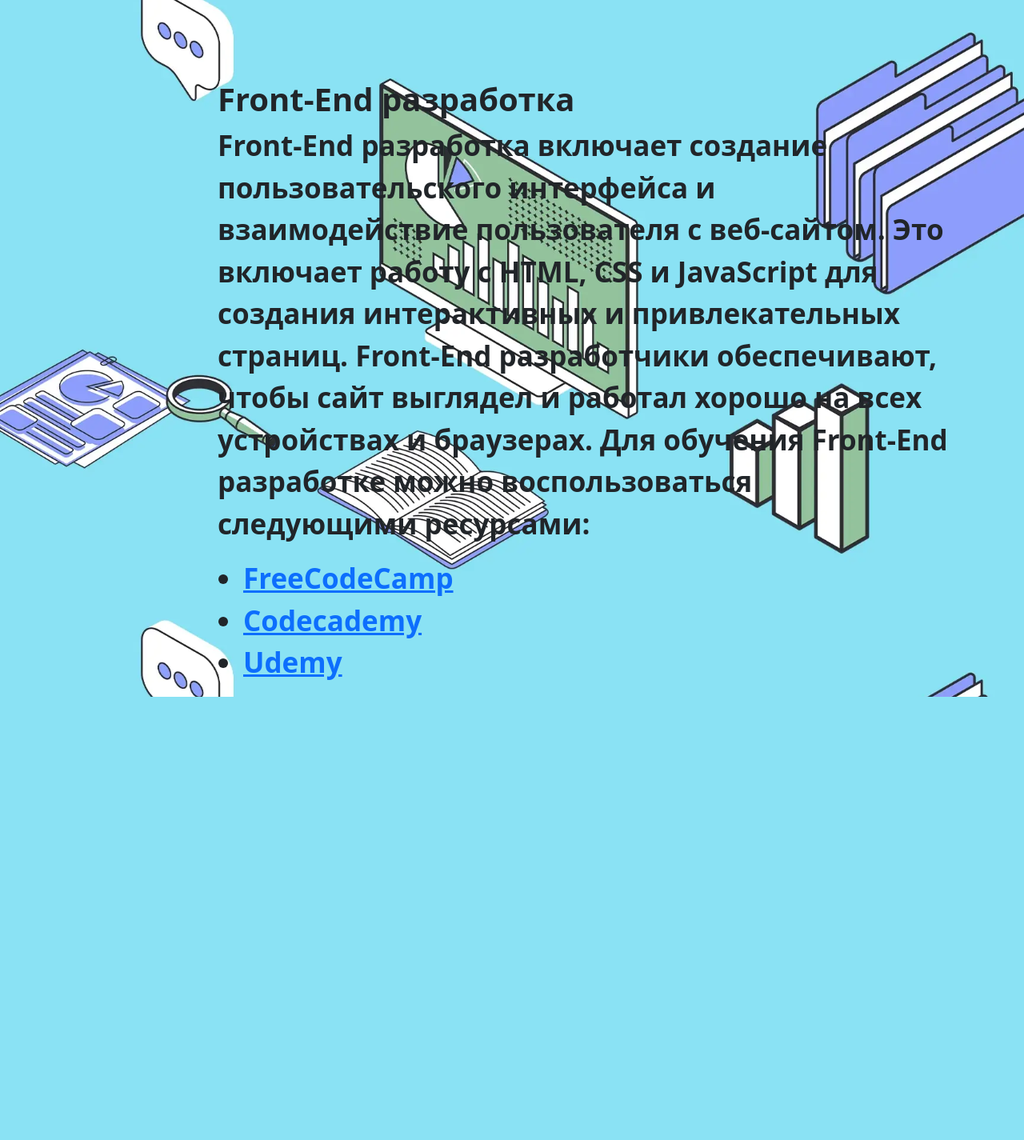
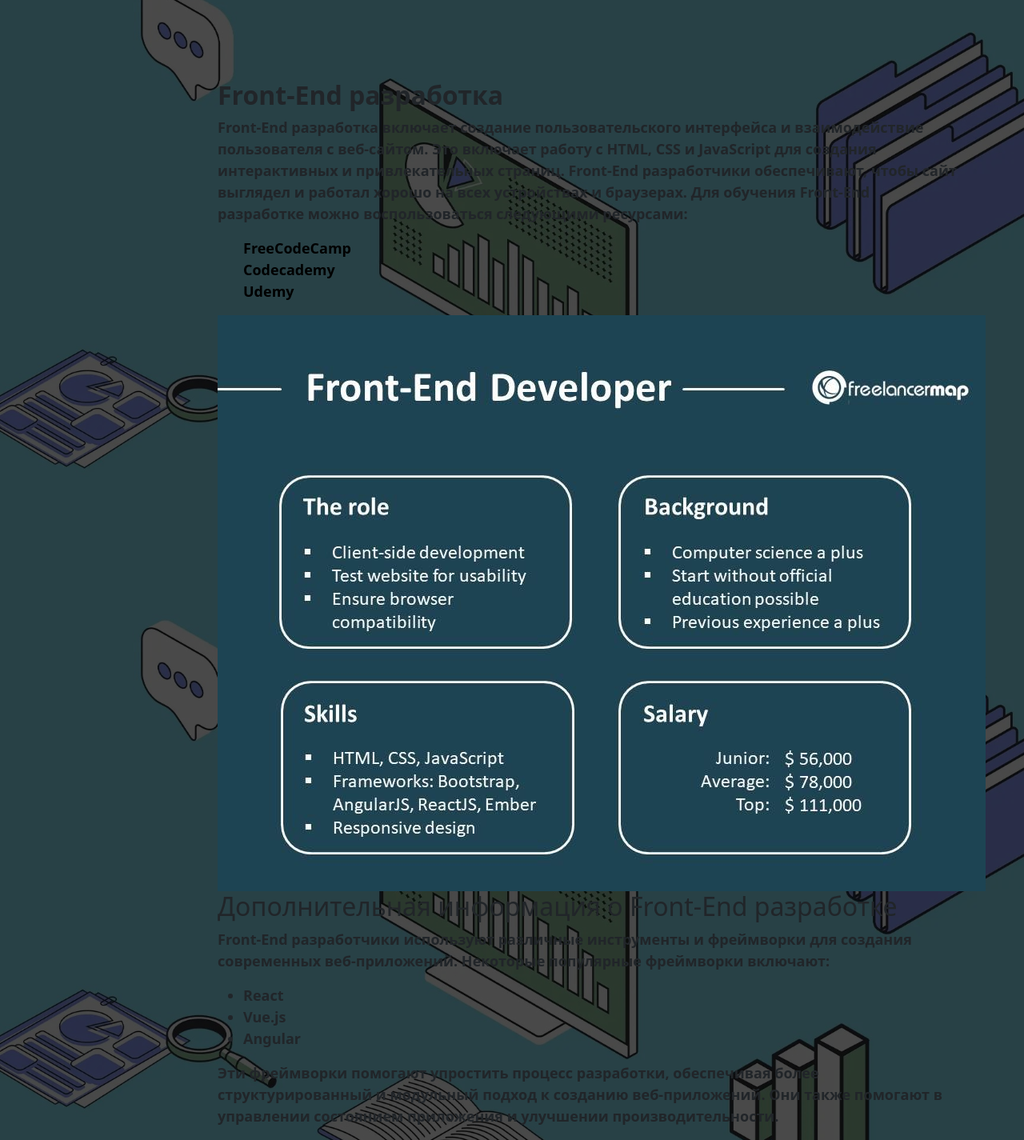
Before and after one commit to Suppyour/Django, a Django app: page / in a window 1280 px wide. Shown: the part 56-1481 px from the top of the page at 80% size. Before the commit the page ends 927 px from the top, so only its background shows below. Run offline with Django 5.2, Linux system fonts and the light colour scheme; some libraries are stand-ins or nearby versions.

Commit message:
Затенил bg добавил новую страничку и другое (#8)

```diff
--- a/develop/cringe/main/static/deps/css/my_css.css
+++ b/develop/cringe/main/static/deps/css/my_css.css
@@ -5,7 +5,21 @@ body {
   background-position: center center;
   background-size: cover;
   height: 100%;
+  position: relative;
+  background-color: rgba(0, 0, 0, 0.5); /* Черный цвет с 50% прозрачностью */
 }
+
+body::before {
+  content: "";
+  position: absolute;
+  top: 0;
+  left: 0;
+  width: 100%;
+  height: 100%;
+  background-color: rgba(0, 0, 0, 0.5); /* Черный цвет с 50% прозрачностью */
+  z-index: -1;
+}
+
 
 .dropdown-toggle::after {
   content: none;
@@ -36,3 +50,52 @@ body {
   border-radius: 15px;
   font-size: 0.7rem;
 }
+
+/* svoe */
+
+.title {
+  text-align: left;
+  width: 100%;
+  font-weight: bold;
+  margin-top: 50px;
+  padding-top: 50px;
+  font-size: 2em;
+}
+
+.description {
+  font-size: 1.2em;
+  text-align: left;
+  width: 100%;
+  font-weight: bold;
+}
+
+.resource-list {
+  text-align: left;
+  width: 100%;
+  font-size: 1.2em;
+}
+
+.resource-list li {
+  list-style-type: none;
+}
+
+.resource-list li a {
+  font-weight: bold;
+  text-decoration: none;
+  color: #000;
+}
+
+.resource-list li a:hover {
+  text-decoration: underline;
+}
+
+.image-row {
+  display: flex;
+  justify-content: space-between;
+  margin-top: 20px;
+}
+
+.image-row img {
+  width: 30%;
+  height: auto;
+}
--- a/develop/cringe/main/templates/main/base.html
+++ b/develop/cringe/main/templates/main/base.html
@@ -16,7 +16,7 @@
     <link rel="icon" type="image/png" sizes="32x32" href="{% static 'deps/favicon/favicon-32x32.png' %}">
     <link rel="icon" type="image/png" sizes="16x16" href="{% static 'deps/favicon/favicon-16x16.png' %}">
     <link rel="manifest" href="{% static 'deps/favicon/site.webmanifest' %}">
-    <title>Home</title>
+    <title>{{title}}</title>
 </head>
 
 
--- a/develop/cringe/main/templates/main/index.html
+++ b/develop/cringe/main/templates/main/index.html
@@ -1,4 +1,5 @@
 {% extends "main/base.html" %}
+
 {% load static %}
 
 {% block css %}
@@ -6,18 +7,36 @@
 {% endblock css %}
 
 {% block content %}
-
-<h1 class="mt-5 pt-5" style="text-align: left; width: 100%;"><strong>Front-End разработка</strong></h1>
-<p style="font-size: 35px; text-align: left; width: 100%;"><strong>Front-End разработка включает создание пользовательского интерфейса и взаимодействие пользователя с веб-сайтом.
-    Это включает работу с HTML, CSS и JavaScript для создания интерактивных и привлекательных страниц.
-    Front-End разработчики обеспечивают, чтобы сайт выглядел и работал хорошо на всех устройствах и браузерах.
-    Для обучения Front-End разработке можно воспользоваться следующими ресурсами:</strong></p>
-<ul style="text-align: left; width: 100%;">
-    <li style="font-size: 35px;"><strong><a href="https://www.freecodecamp.org/">FreeCodeCamp</a></strong></li>
-    <li style="font-size: 35px;"><strong><a href="https://www.codecademy.com/">Codecademy</a></strong></li>
-    <li style="font-size: 35px;"><strong><a href="https://www.udemy.com/">Udemy</a></strong></li>
+<h1 class="mt-5 pt-5 title">Front-End разработка</h1>
+<p class="description" style="font-size: 18px; font-weight: bold;">
+  Front-End разработка включает создание пользовательского интерфейса и взаимодействие пользователя с веб-сайтом.
+  Это включает работу с HTML, CSS и JavaScript для создания интерактивных и привлекательных страниц.
+  Front-End разработчики обеспечивают, чтобы сайт выглядел и работал хорошо на всех устройствах и браузерах.
+  Для обучения Front-End разработке можно воспользоваться следующими ресурсами:
+</p>
+<ul class="resource-list" style="font-size: 18px; font-weight: bold;">
+  <li><a href="https://www.freecodecamp.org/">FreeCodeCamp</a></li>
+  <li><a href="https://www.codecademy.com/">Codecademy</a></li>
+  <li><a href="https://www.udemy.com/">Udemy</a></li>
 </ul>
-
+<div>
+  <img src="static/deps/images/photo2.png" alt="Картинка фронт енд пасхалко">
+</div>
+<section style="font-size: 18px; font-weight: bold;">
+  <h2>Дополнительная информация о Front-End разработке</h2>
+  <p>
+    Front-End разработчики используют различные инструменты и фреймворки для создания современных веб-приложений. Некоторые популярные фреймворки включают:
+  </p>
+  <ul>
+    <li>React</li>
+    <li>Vue.js</li>
+    <li>Angular</li>
+  </ul>
+  <p>
+    Эти фреймворки помогают упростить процесс разработки, обеспечивая более структурированный и модульный подход к созданию веб-приложений.
+    Они также помогают в управлении состоянием приложения и улучшении производительности.
+  </p>
+</section>
 
 {% endblock content %}
 
--- a/develop/cringe/main/views.py
+++ b/develop/cringe/main/views.py
@@ -4,8 +4,13 @@ from django.shortcuts import render
 def index(request):
     context: dict = {
         'title': 'Front-End',
-
+        'content': "Front-End разработка"
     }
     return render(request, 'main/index.html', context)
 def general(request):
-    return HttpResponse('General Page')
+    context: dict = {
+        'title': 'Общее',
+        'content': "Общая информация",
+        'text_on_page': "Какой то текст"
+    }
+    return render(request, 'main/general.html', context)
```
Also changed, not shown: develop/cringe/main/templates/main/general.html (added, +22 -0 lines), develop/cringe/main/static/deps/favicon/android-chrome-192x192.png, develop/cringe/main/static/deps/favicon/android-chrome-512x512.png, develop/cringe/main/static/deps/favicon/apple-touch-icon.png, develop/cringe/main/static/deps/favicon/favicon-16x16.png, develop/cringe/main/static/deps/favicon/favicon-32x32.png, develop/cringe/main/static/deps/favicon/favicon.png (added), develop/cringe/main/static/deps/images/bg-image.jpg, develop/cringe/main/static/deps/images/photo1.png (added), develop/cringe/main/static/deps/images/photo2.png (added), develop/cringe/main/static/deps/images/photo3.png (added).
